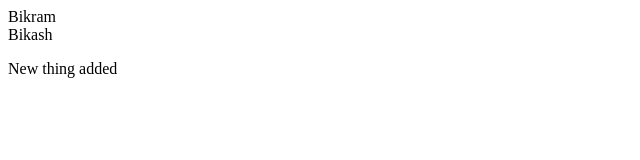
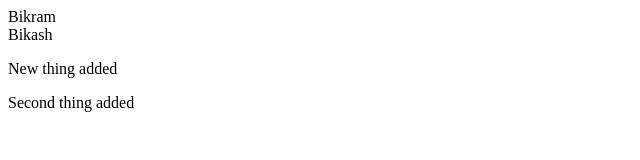
Before and after one commit to BikramShrestha99/Sourcetree, a plain HTML site: page index.html in a window 1280 px wide. Shown: the whole page, without its empty margins (0-640 px from the left). Drawn offline with Linux system fonts and the light colour scheme.

Commit message:
second thing added

```diff
--- a/index.html
+++ b/index.html
@@ -11,6 +11,7 @@
 <section>
     Bikash
     <p>New thing added</p>
+    <p>Second thing added</p>
 </section>
 
 </html>
```
